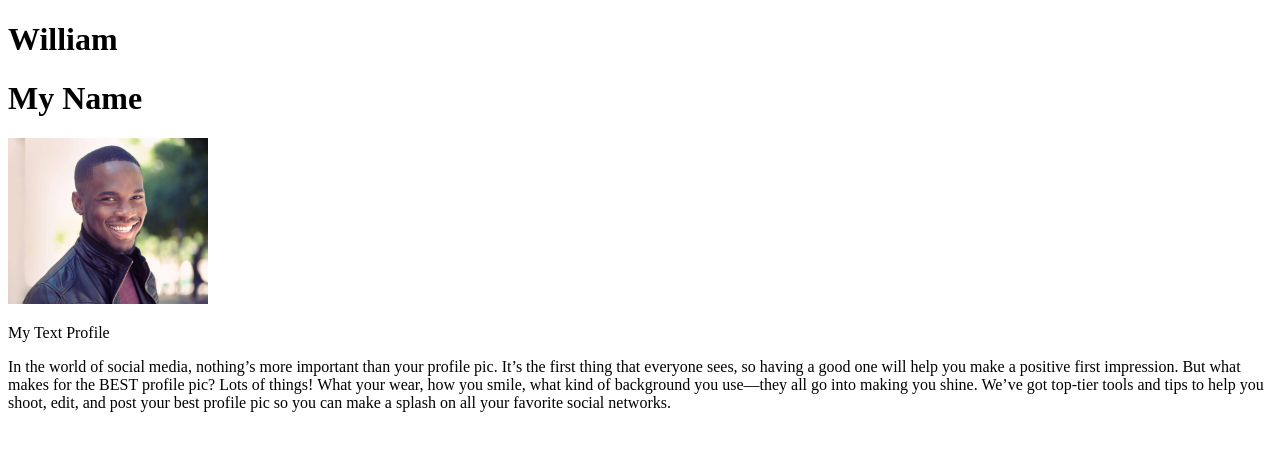
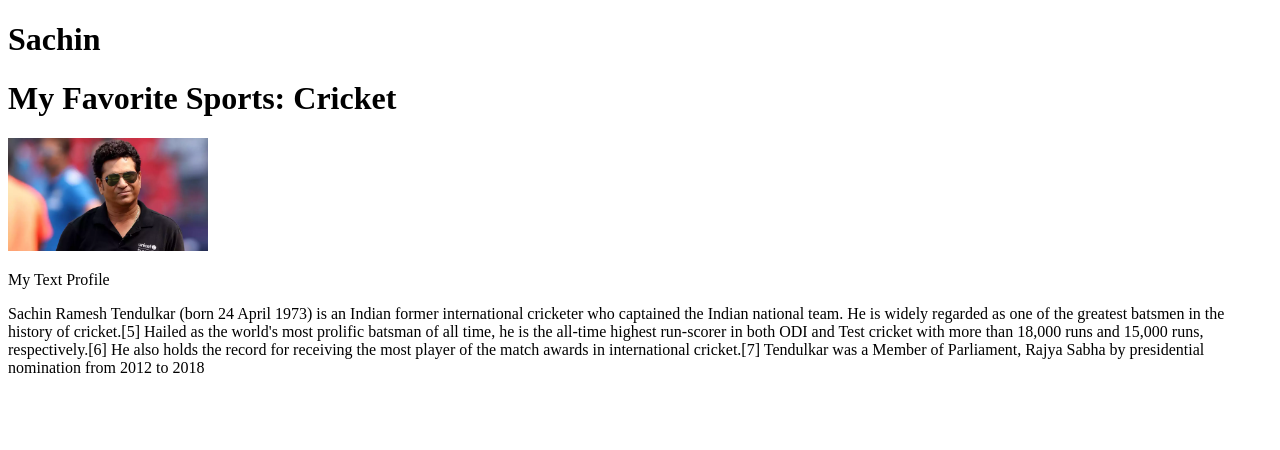
Before and after one commit to kozhandaitcet/Project, a plain HTML site: page index.html in a window 1280 px wide. Drawn offline with Linux system fonts and the light colour scheme.

Commit message:
Sachin new commit

```diff
--- a/index.html
+++ b/index.html
@@ -6,12 +6,10 @@
     <title>My First Site</title>
 </head>
 <body>
-    <h1>William</h1>
-    <h1>My Name</h1>
-    <img width="200px" src="Profile.jpg" alt="">
+    <h1>Sachin</h1>
+    <h1>My Favorite Sports: Cricket </h1>
+    <img width="200px" src="Sachin.jpg" alt="">
     <p>My Text Profile</p>
-    <p>In the world of social media, nothing’s more important than your profile pic. It’s the first thing that everyone sees, so having a good one will help you make a positive first impression.
-
-        But what makes for the BEST profile pic? Lots of things! What your wear, how you smile, what kind of background you use—they all go into making you shine. We’ve got top-tier tools and tips to help you shoot, edit, and post your best profile pic so you can make a splash on all your favorite social networks.</p>
+    <p>Sachin Ramesh Tendulkar (born 24 April 1973) is an Indian former international cricketer who captained the Indian national team. He is widely regarded as one of the greatest batsmen in the history of cricket.[5] Hailed as the world's most prolific batsman of all time, he is the all-time highest run-scorer in both ODI and Test cricket with more than 18,000 runs and 15,000 runs, respectively.[6] He also holds the record for receiving the most player of the match awards in international cricket.[7] Tendulkar was a Member of Parliament, Rajya Sabha by presidential nomination from 2012 to 2018</p>
 </body>
 </html>
```
Also changed, not shown: Sachin.jpg (added).
